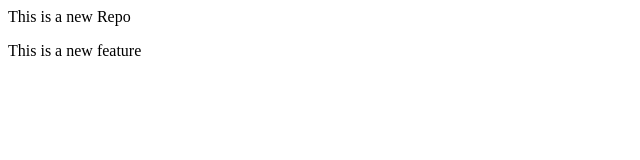
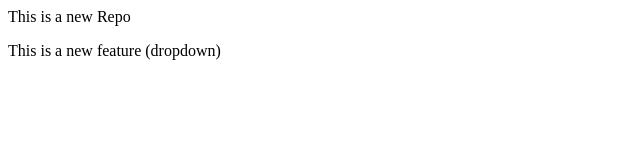
Before and after one commit to SAURABH-PANDEY-dev/LocalRepo, a plain HTML site: page index.html in a window 1280 px wide. Shown: the full height of the page, 0-640 px from the left. Drawn offline with Linux system fonts and the light colour scheme.

```diff
--- a/index.html
+++ b/index.html
@@ -1,2 +1,2 @@
 <p>This is a new Repo</p>
-<p>This is a new feature <!-- Added this line in the feature1 branch of the repo --></p>
+<p>This is a new feature (dropdown)<!-- Added this line in the feature1 branch of the repo --></p>
```
